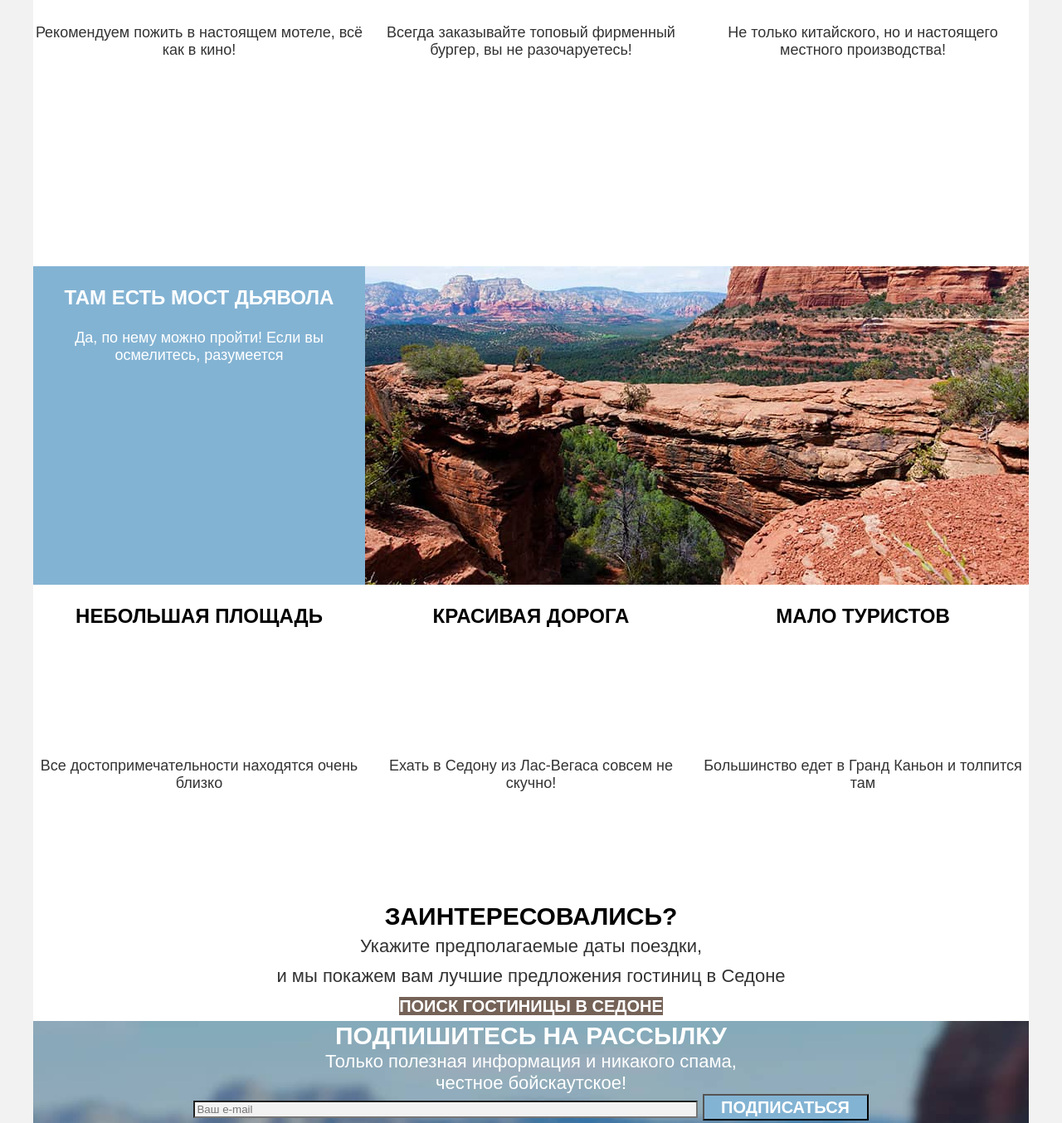
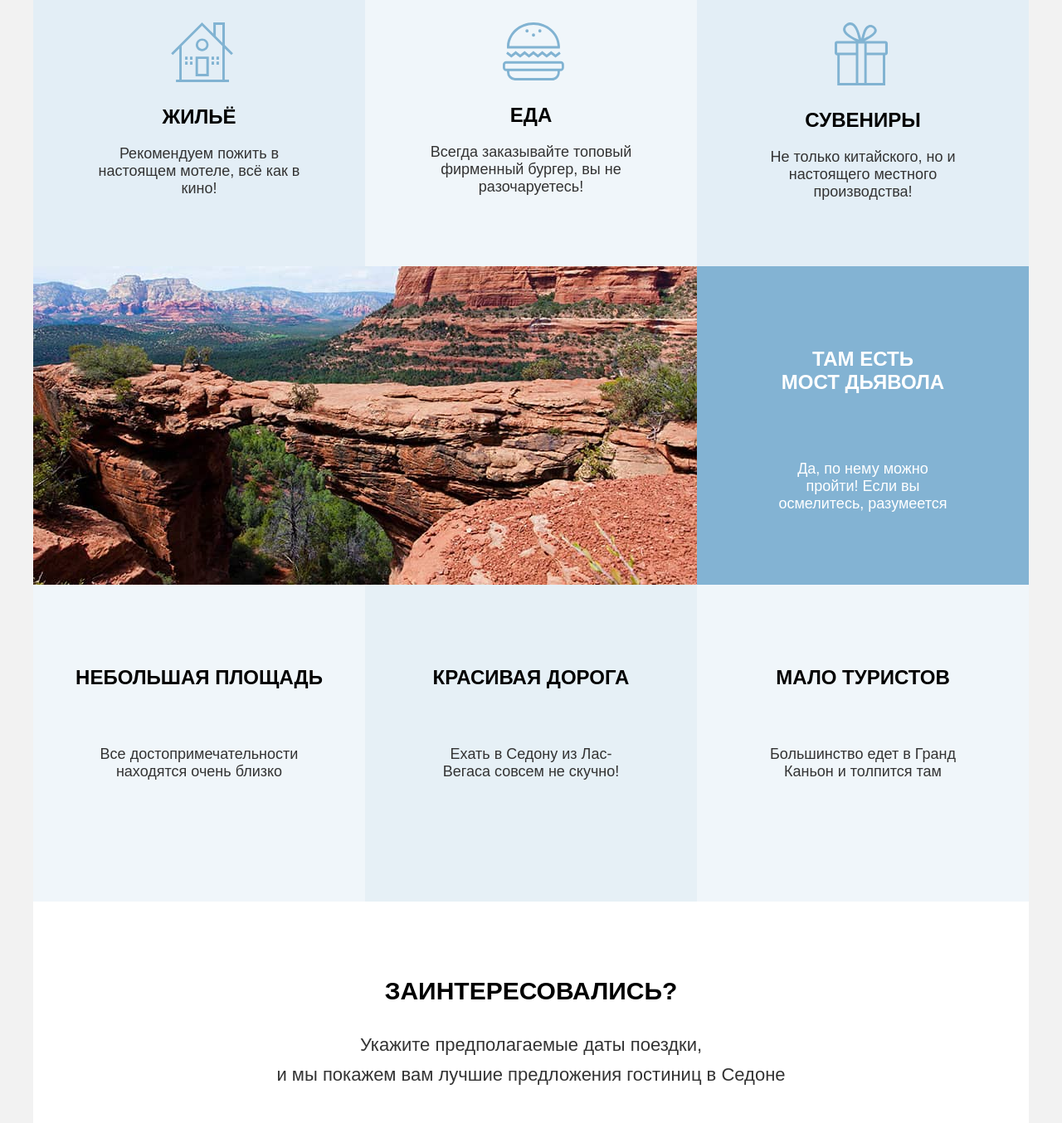
Before and after one commit to Endeav0ur/sedona, a plain HTML site: page index.html in a window 1280 px wide. Shown: the part 1302-2656 px from the top of the page at 83% size. Drawn offline with Linux system fonts and the light colour scheme; a web font is replaced by a local one.

Commit message:
Микросетки гл стр

```diff
--- a/index.html
+++ b/index.html
@@ -71,7 +71,7 @@
         <ol class="advantages-list">
           <li class="advantages-item">
             <div class="list-blue">
-              <h3 class="advantages-title-blue">Настоящий городок</h3>
+              <h3 class="advantages-title-blue">Настоящий <br> городок</h3>
               <p class="advantages-description-blue">
                 Седона — не аттракцион для туристов, там течёт своя жизнь
               </p>
@@ -83,15 +83,19 @@
               width="800"
               height="384"
             />
-
             <ul class="advantages-sublist">
               <li class="advantages-sublist-item">
+                <img class="img-advantages-sublist" src="images/icon-1.svg"
+                width="75"
+                height="72"
+                alt="Дом">
                 <h4 class="advantages-title-sublist">Жильё</h4>
                 <p class="advantages-description-sublist">
                   Рекомендуем пожить в настоящем мотеле, всё как в кино!
                 </p>
               </li>
               <li class="advantages-sublist-item">
+                <img class="img-advantages-sublist" src="images/icon-2.svg" alt="Бургер">
                 <h4 class="advantages-title-sublist">Еда</h4>
                 <p class="advantages-description-sublist">
                   Всегда заказывайте топовый фирменный бургер, вы не
@@ -99,6 +103,10 @@
                 </p>
               </li>
               <li class="advantages-sublist-item">
+                <img class="img-advantages-sublist" src="images/icon-3.svg"
+                width="64"
+                height="76"
+                alt="Подарок">
                 <h4 class="advantages-title-sublist">Сувениры</h4>
                 <p class="advantages-description-sublist">
                   Не только китайского, но и настоящего местного производства!
@@ -106,14 +114,7 @@
               </li>
             </ul>
           </li>
-
           <li class="advantages-item">
-            <div class="list-blue">
-              <h3 class="advantages-title-blue">Там есть мост дьявола</h3>
-              <p class="advantages-description-blue">
-                Да, по нему можно пройти! Если вы осмелитесь, разумеется
-              </p>
-            </div>
             <img
               class="advantages"
               src="images/photo-2 .jpg"
@@ -121,6 +122,12 @@
               height="384"
               alt="Мост дьявола"
             />
+            <div class="list-blue">
+              <h3 class="advantages-title-blue">Там есть <br> мост дьявола</h3>
+              <p class="advantages-description-blue">
+                Да, по нему можно пройти! Если вы осмелитесь, разумеется
+              </p>
+            </div>
           </li>
 
           <li class="advantages-item">
@@ -145,7 +152,7 @@
       </section>
       <!-- Бронирование -->
       <section class="reserve-hotels">
-        <h2 class="visually-hidden" hidden>Бронирование</h2>
+        <h2 class="visually-hidden">Бронирование</h2>
         <p class="section-title">Заинтересовались?</p>
         <p class="section-description">
           Укажите предполагаемые даты поездки,<br />
@@ -156,8 +163,8 @@
         >
       </section>
       <section class="subscribe">
-        <h2 class="visually-hidden" hidden>Подписка</h2>
-        <p class="section-title">Подпишитесь на рассылку</p>
+        <h2 class="section-title">Подпишитесь на рассылку</h2>
+        <!-- <p class="section-title">Подпишитесь на рассылку</p> -->
         <p class="subscribe-description">
           Только полезная информация и никакого спама,<br />
           честное бойскаутское!
--- a/styles/styles.css
+++ b/styles/styles.css
@@ -131,6 +131,10 @@ width: 160px;
   display: flex;
   flex-wrap: wrap;
   justify-content: center;
+  background-color: #83B3D31F;
+}
+.advantages-item:nth-child(4) {
+  background-color: #83B3D333;
 }
 .advantages-item:nth-child(n+3) {
   width: 400px;
@@ -143,11 +147,16 @@ width: 160px;
   list-style-type: none;
   justify-content: center;
 }
+.advantages-sublist-item:nth-child(odd) {
+  background-color: #83B3D31F;
+}
 .advantages-sublist-item {
   width: 400px;
   height: 384px;
 }
-
+.img-advantages-sublist {
+  margin: 90px 166px 23px 166px;
+}
 .list-blue {
   width: 400px;
   background-color: #83B3D3;
@@ -161,6 +170,7 @@ width: 160px;
   text-transform: uppercase;
   color: #FFF;
   text-align: center;
+  margin-top: 98px;
 }
 .advantages-title, .advantages-title-sublist {
 color: #000;
@@ -170,16 +180,34 @@ font-style: normal;
 font-weight: 700;
 line-height: 28px;
 text-transform: uppercase;
+margin: 0;
+}
+.advantages-title {
+  margin-top: 98px;
+}
+.advantages-title-sublist {
+  text-align: center;
+  margin: 0;
+  margin-bottom: 20px;
 }
 .advantages-description {
 text-align: center;
+width: 250px;
+margin: 0;
+margin-bottom: 79px;
 }
 .advantages-description-sublist {
   text-align: center;
+  margin: 0;
+  margin-left: 75px;
+  width: 250px;
   }
 .advantages-description-blue {
   color: #FFF;
   text-align: center;
+  margin-top: 80px;
+  margin-left: 90px;
+  margin-right: 90px;
 }
 /* Бронирование */
 .reserve-hotels {
@@ -188,10 +216,16 @@ font-size: 22px;
 font-weight: 400;
 line-height: 26px;
 width: 1200px;
+height: 417px;
   margin: 0 auto;
 }
-
-.search-button {
+.reserve-hotels .section-title {
+  margin: 0;
+  margin-top: 90px;
+  margin-bottom: 29px;
+}
+ .search-button {
+  display: block;
 color:#FFF;
 background-color: #756257;
 text-align: center;
@@ -203,6 +237,11 @@ text-transform: uppercase;
 text-decoration: none;
 width: 575px;
 height: 60px;
+border-radius: 10px;
+margin-top: 56px;
+margin-left: 312px;
+padding-top: 25px;
+
 }
 /* ПОДПИСКА */
 .subscribe {
@@ -212,9 +251,11 @@ width: 1200px;
 height: 410px ;
 text-align: center;
 }
-.subscribe .section-title {
+ h2.section-title {
   color: #FFF;
-  margin: 0 auto;
+  margin: 0;
+ padding-top: 94px;
+ margin-bottom: 29px ;
 }
 p.subscribe-description {
 color:  #FFF;
@@ -222,14 +263,21 @@ text-align: center;
 font-size: 22px;
 font-weight: 400;
 line-height: 26px;
-margin: 0 auto;
+margin: 0;
+margin-bottom: 46px;
 }
 input.field {
   width: 600px;
+  height: 60px;
   background: #F2F2F2;
+  border: 0;
+
 }
 .newsletter-button {
+  margin: 0;
   width: 200px;
+  height: 60px;
+  border: 0;
 }
 /* ПОДВАЛ */
 .footer-container {
@@ -246,6 +294,7 @@ display: flex;
 padding: 0;
 gap: 29px;
 margin-left: 72px;
+list-style-type: none;
 }
 .footer-social-item{
   padding: 0;
```
